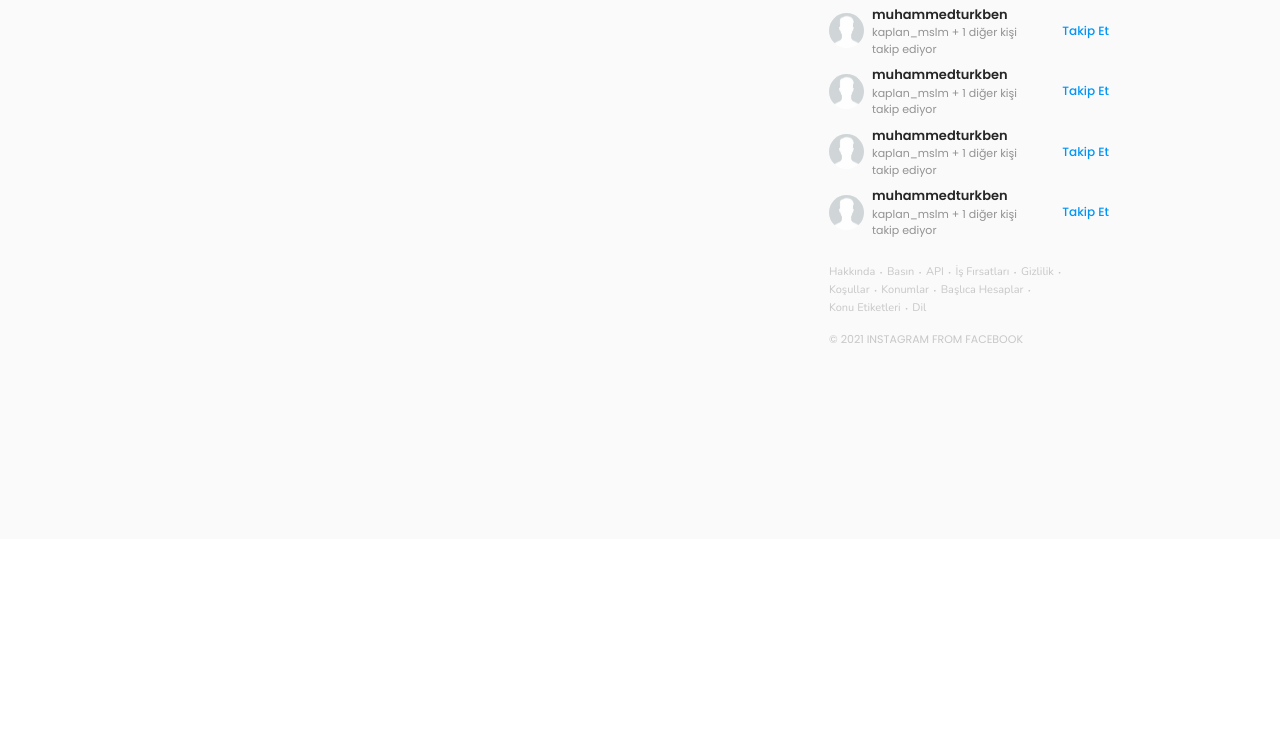
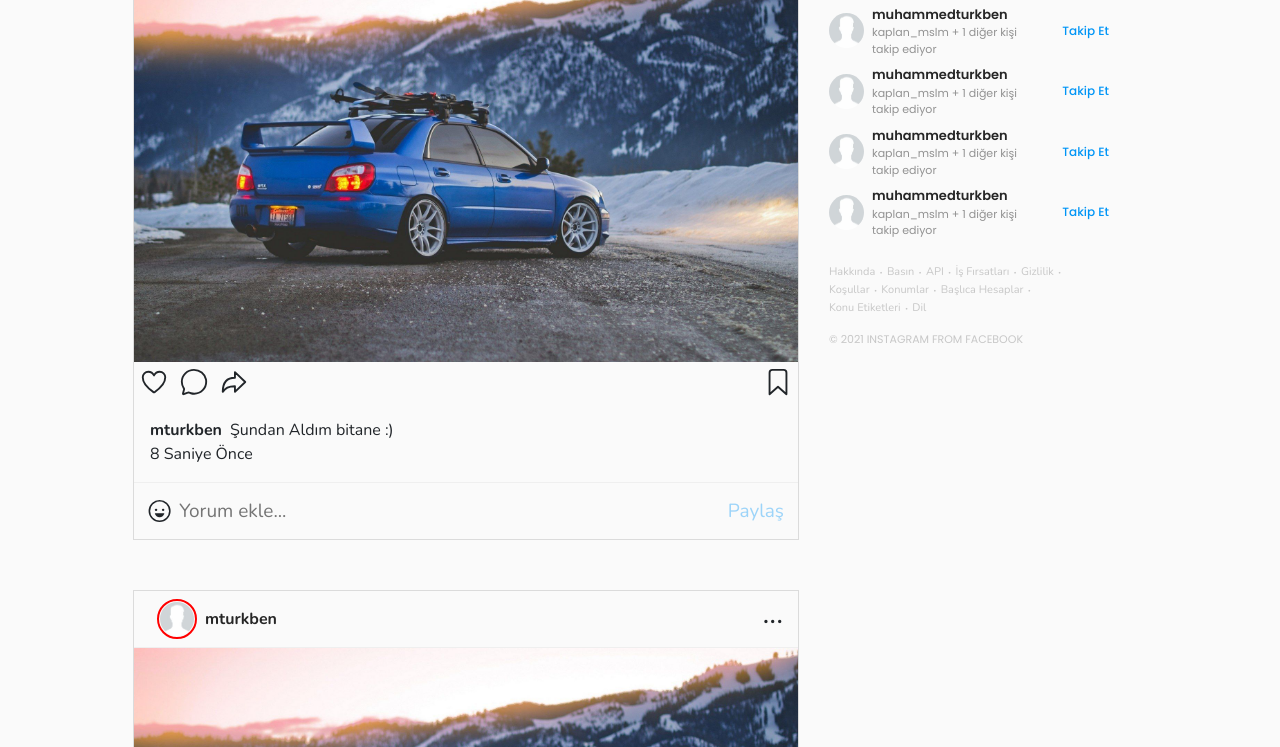
Before and after one commit to mturkben-zz/instagram-ui-clone-with-React-Redux, a React app: page / in a window 1280 px wide. Shown: the part 261-1008 px from the top of the page. Before the commit the page ends 800 px from the top, so only its background shows below. Built offline with nearby package versions, Linux system fonts and the light colour scheme.

Commit message:
Added Posts Style

```diff
--- a/src/pages/components/Header.js
+++ b/src/pages/components/Header.js
@@ -74,7 +74,7 @@ const Header = props => {
 							</Link>
 
 							<div className='dropdown heart-page'>
-								<a href="javascript::void(0)" onClick={e => openModal(e)} id="rgeDropdown"
+								<a onClick={e => openModal(e)} id="rgeDropdown"
 								   aria-haspopup="true" aria-expanded="false">
 									<img alt='Heart' src={profile ? Heart : HeartOutline} width="25"/>
 								</a>
--- a/src/pages/homePage/HomePage.js
+++ b/src/pages/homePage/HomePage.js
@@ -19,6 +19,9 @@ const HomePage = props => {
 				<div className="container">
 					<div className="row px-5" style={{marginTop: 100}}>
 						<div className="col-12 col-lg-8">
+							<Shares/>
+							<Shares/>
+							<Shares/>
 							<Shares/>
 						</div>
 						<div className="col-lg-4 hp-r-side position-sticky d-md-none d-lg-block">
--- a/src/pages/homePage/Shares.js
+++ b/src/pages/homePage/Shares.js
@@ -1,23 +1,30 @@
-import React, {useState} from "react";
+import React, {useEffect, useState} from "react";
 import NoProfileLogo from '../../assets/no_profile_photo.jpg'
 import {Modal} from "react-bootstrap";
-import UserLogo from "../../assets/profile.png";
+import Subaru from "../../assets/subaru.jpg";
 
 const Shares = () => {
 	const [show, setShow] = useState(false);
+	const [yorum, setYorum] = useState("");
+	const [yorumStyle, setYorumStyle] = useState(false);
+
+	useEffect(()=>{
+		setYorumStyle( yorum !== "" ? true : false);
+	},[yorum])
+
+	console.log(yorum);
 	return (
 		<div className="container hp-l-posts">
 			<div className="row hp-l-posts-header">
 				<div className="col-6 hp-l-posts-header-l">
-					<img className="img-fluid rounded-circle m-2 ml-0" src={NoProfileLogo} width="40" height="40"/>
+					<img className="img-fluid rounded-circle m-2 ml-0" src={NoProfileLogo} width="40" height="40" alt="ProfilePicture"/>
 					<b>mturkben</b>
 				</div>
-				<div className="col-6 hp-l-posts-header-r"><a href="javascript::void(0)" onClick={()=> setShow(true)}>...</a>
-
+				<div className="col-6 hp-l-posts-header-r"><a onClick={()=> setShow(true)}>...</a>
 					<Modal centered show={show} onHide={() => setShow(false)}>
 						<Modal.Body>
 							<div className="d-flex justify-content-center align-items-center flex-column">
-								<div className='w-100 p-0 m-0 h-modal-footer'>
+								<div className='w-100 p-0 m-0 h-modal-footer h-main-modal'>
 									<button className='btn-block'> Şikayet Et </button>
 									<button className='btn-block'> Takibi Bırak </button>
 									<button className='btn-block'> Gönderiye Git </button>
@@ -29,7 +36,29 @@ const Shares = () => {
 							</div>
 						</Modal.Body>
 					</Modal>
-
+				</div>
+			</div>
+			<div className="row hp-l-posts-main">
+				<img src={Subaru}  className="img-fluid" alt="Posts"/>
+				<div className="d-flex justify-content-between align-items-center w-100">
+					<div className="d-flex justify-content-center align-items-center">
+						<ion-icon name='heart-outline'/>
+						<ion-icon name='chatbubble-outline'/>
+						<ion-icon name='arrow-redo-outline'/>
+					</div>
+					<ion-icon name='bookmark-outline'/>
+				</div>
+				<div className="p-3 w-100">
+					<div className="text-left d-flex">
+						<b className="mr-2">mturkben</b>
+						<p className="p-0 m-0"> Şundan Aldım bitane :) </p>
+					</div>
+					<div className="font-weight-lighter"> 8 Saniye Önce </div>
+				</div>
+				<div className="d-flex  align-items-center p-2 w-100">
+					<ion-icon name='happy-outline'/>
+					<input type="text" placeholder="Yorum ekle..." className="w-100" value={yorum} onChange={(e)=>setYorum(e.target.value)}/>
+					<input type="submit" value="Paylaş" style={{color: yorumStyle ? "#0095f6" : "#0095f660"}}/>
 				</div>
 			</div>
 		</div>
--- a/src/pages/style.css
+++ b/src/pages/style.css
@@ -187,11 +187,14 @@ input[type="image"]:focus {
     color: red;
     font-weight: 600;
 }
+.h-main-modal > button:nth-child(2) {
+    color: red;
+    font-weight: 600;
+}
 
 .h-modal-footer > button:last-child {
     margin: 0px;
 }
-
 /*  heart-page */
 
 
@@ -283,6 +286,10 @@ input[type="image"]:focus {
 
 .hp-l-posts {
     border: 1px solid #dbdbdb;
+    margin-top: 50px;
+}
+.hp-l-posts:last-child {
+    margin-bottom: 50px;
 }
 
 .hp-l-posts-header {
@@ -313,4 +320,19 @@ input[type="image"]:focus {
     text-decoration: none;
     color: #000;
 }
+.hp-l-posts-main .p-3 {
+    border-bottom: 1px solid #efefef;
+}
+
+.hp-l-posts-main > div ion-icon {
+    font-size: 30px;
+    padding: 5px;
+}
+.hp-l-posts-main > div input[type="text"],
+.hp-l-posts-main > div input[type="submit"] {
+    border: 0;
+    outline: 0;
+    background: transparent;
+    font-size: 19px;
+}
 /* Home Page */
```
Also changed, not shown: src/assets/subaru.jpg (added).
